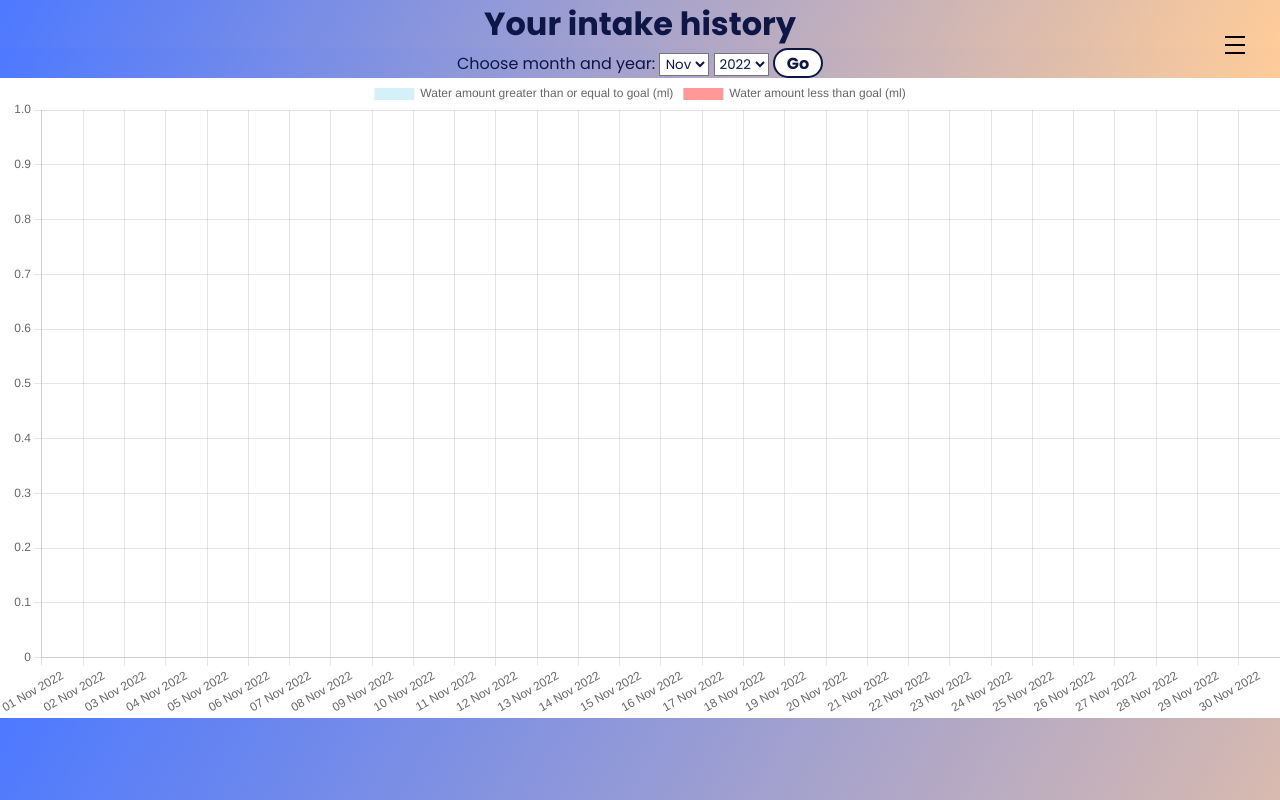
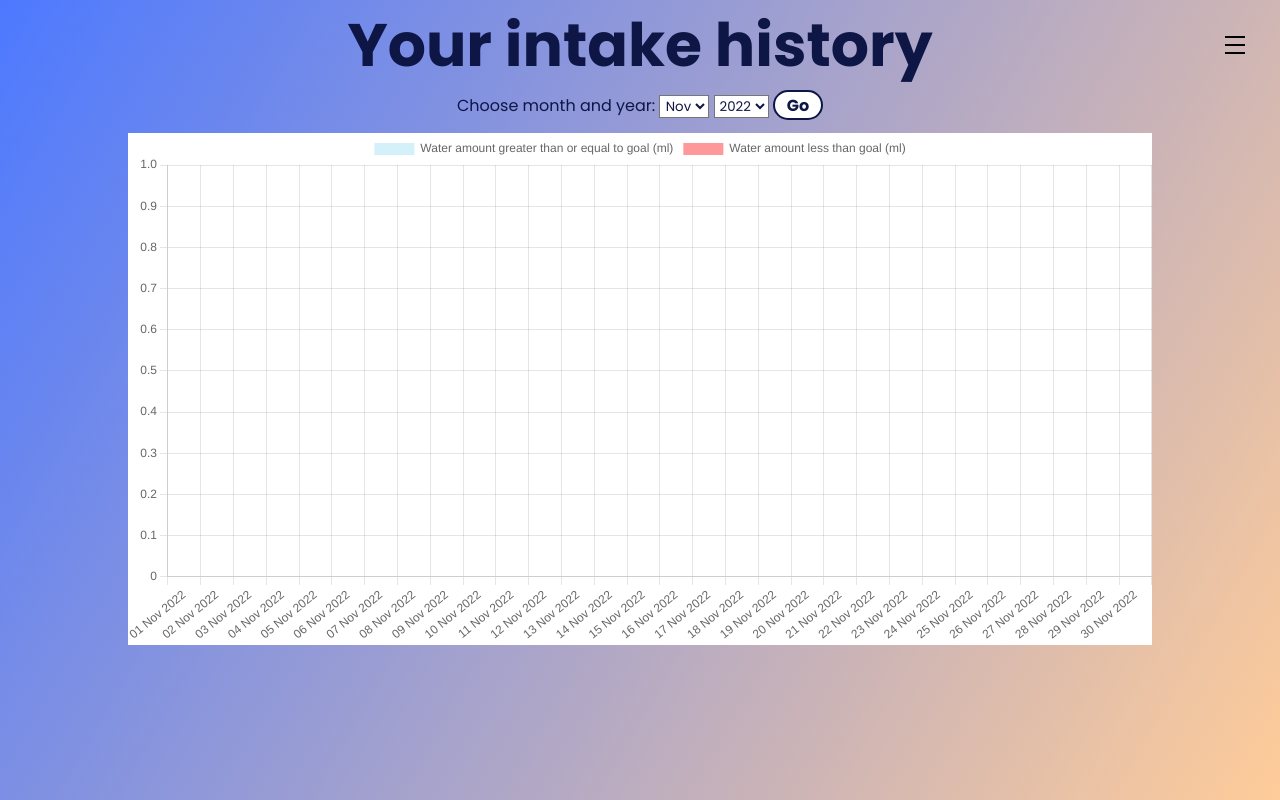
Before and after one commit to Aquaholic-ISP/Aquaholic, a Django app: page /aquaholic/3/history in a window 1280 px wide. Run offline with Django 4.2, Linux system fonts and the light colour scheme; a user stored in the database is signed in; data comes from the database, SQL or seed files in the repository; data that the repository does not hold is empty.

Commit message:
adjust graph position

```diff
--- a/aquaholic/static/aquaholic/style7.css
+++ b/aquaholic/static/aquaholic/style7.css
@@ -2,14 +2,15 @@
     margin: 0;
     padding: 0;
     text-align: center;
-    /*background-color: #FFFFFF;*/
-    background: linear-gradient(-60deg, #ffcc99 0%, #4d79ff 100%);
+    background-color: transparent;
+    background-repeat: no-repeat;
     color: #0E1646;
     font-family: "Poppins", sans-serif;
 }
 
-.head h1{
+h1{
     font-size: 60px;
+    background-color: transparent;
 }
 
 .search label{
@@ -37,6 +38,14 @@
     overflow: hidden;
 }
 
+.chart {
+    background-color: transparent;
+    height: 80%;
+    width: 80%;
+    margin-left: 10%;
+    margin-top: 1%;
+}
+
 canvas {
     background: #FFFFFF;
 }
--- a/aquaholic/templates/aquaholic/history.html
+++ b/aquaholic/templates/aquaholic/history.html
@@ -40,7 +40,7 @@
 </div>
 
 
-
+<div class="content">
   <h1>Your intake history</h1>
   <div class="search">
     <form action="{% url 'aquaholic:history' user.id %}" method="post">
@@ -70,8 +70,9 @@
       <button type="submit" >Go</button>
     </form>
   </div>
-<div>
+  <div class="chart">
     <canvas id="myChart"></canvas>
+  </div>
 </div>
 
 <script src="https://cdn.jsdelivr.net/npm/chart.js"></script>
```
Lines whose indentation alone changed are shown as unchanged.
